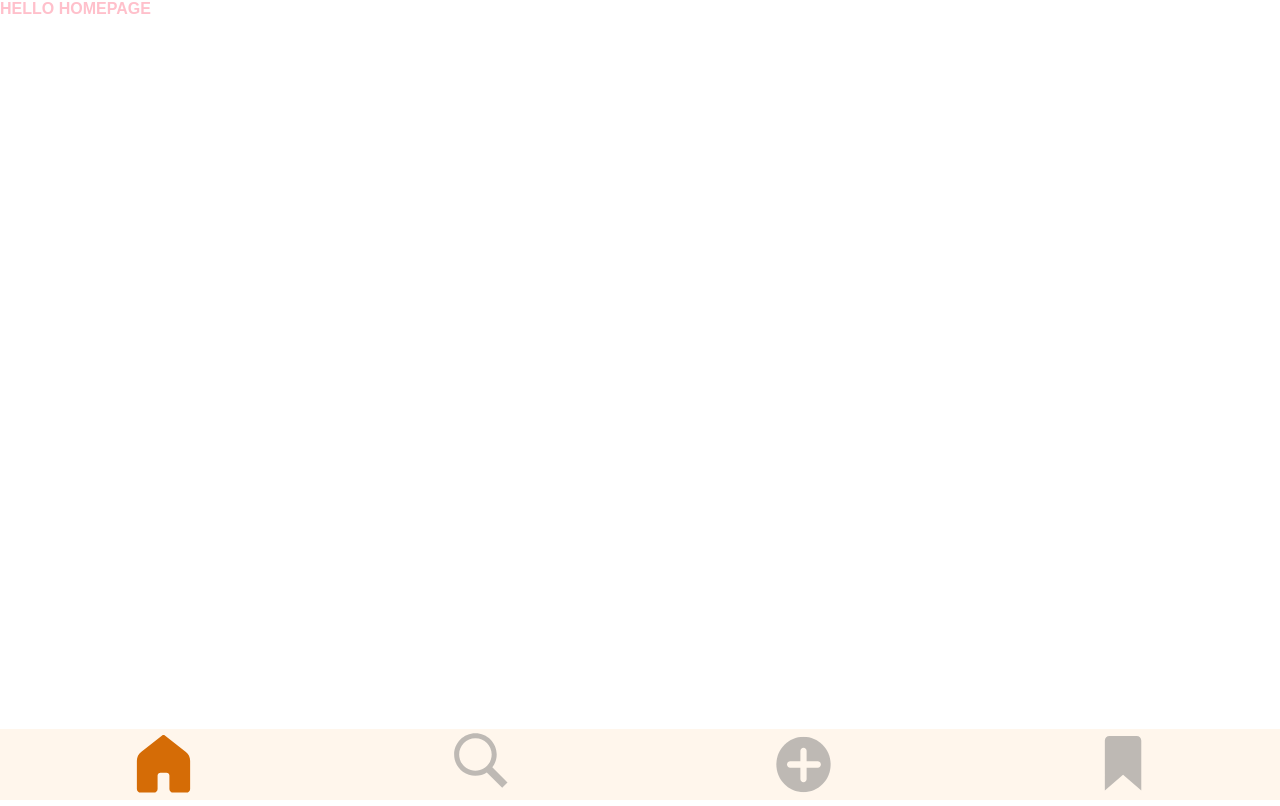
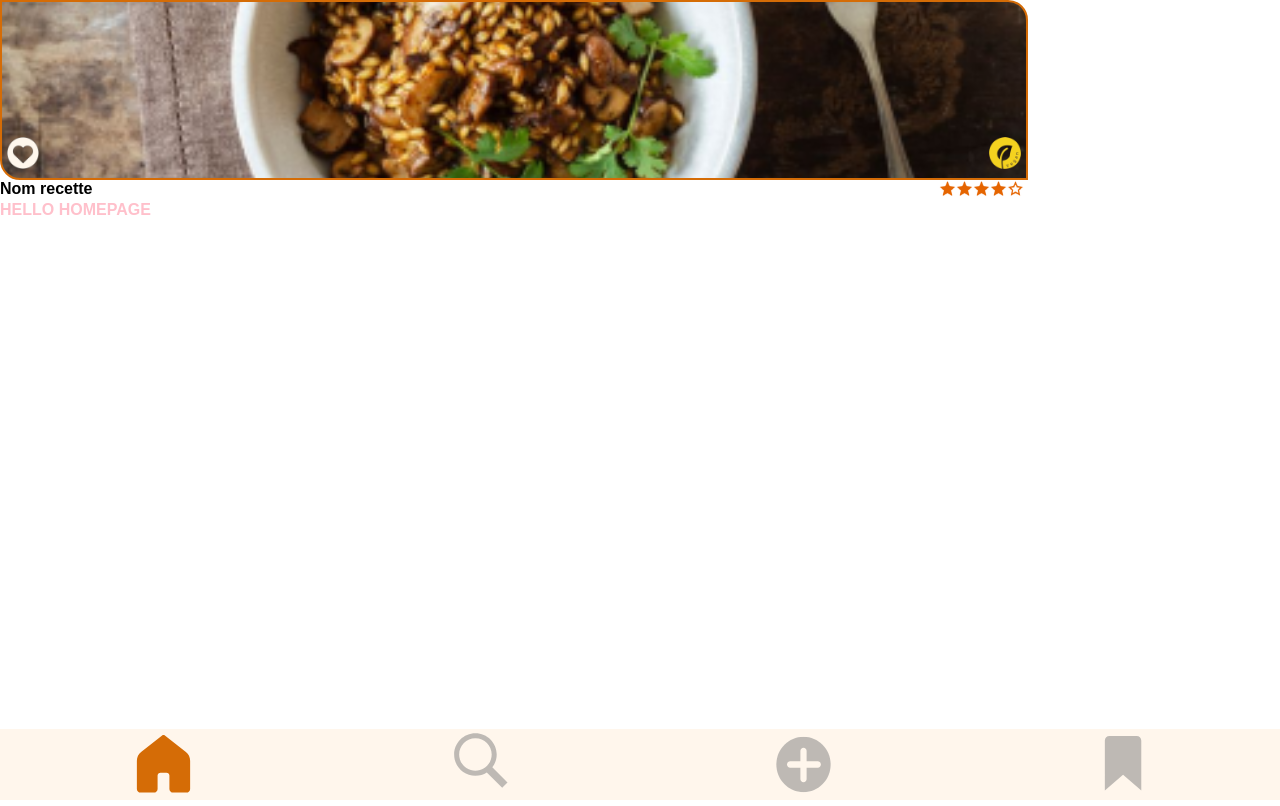
Before and after one commit to WildCodeSchool/0923-lille-JS-eatingnamnam, a React (Vite) app in the folder frontend/: page / in a window 1280 px wide. Built offline with nearby package versions, Linux system fonts and the light colour scheme; a web font is replaced by a local one.

Commit message:
creation Recipe Card

```diff
--- a/frontend/src/App.jsx
+++ b/frontend/src/App.jsx
@@ -1,10 +1,12 @@
 import "./App.scss";
 import { Outlet } from "react-router-dom";
 import Navbar from "./components/Navbar/Navbar";
+import RecipeCard from "./components/RecipeCard/RecipeCard";
 
 function App() {
   return (
     <div className="App">
+      <RecipeCard />
       <Outlet />
       <Navbar />
     </div>
```
